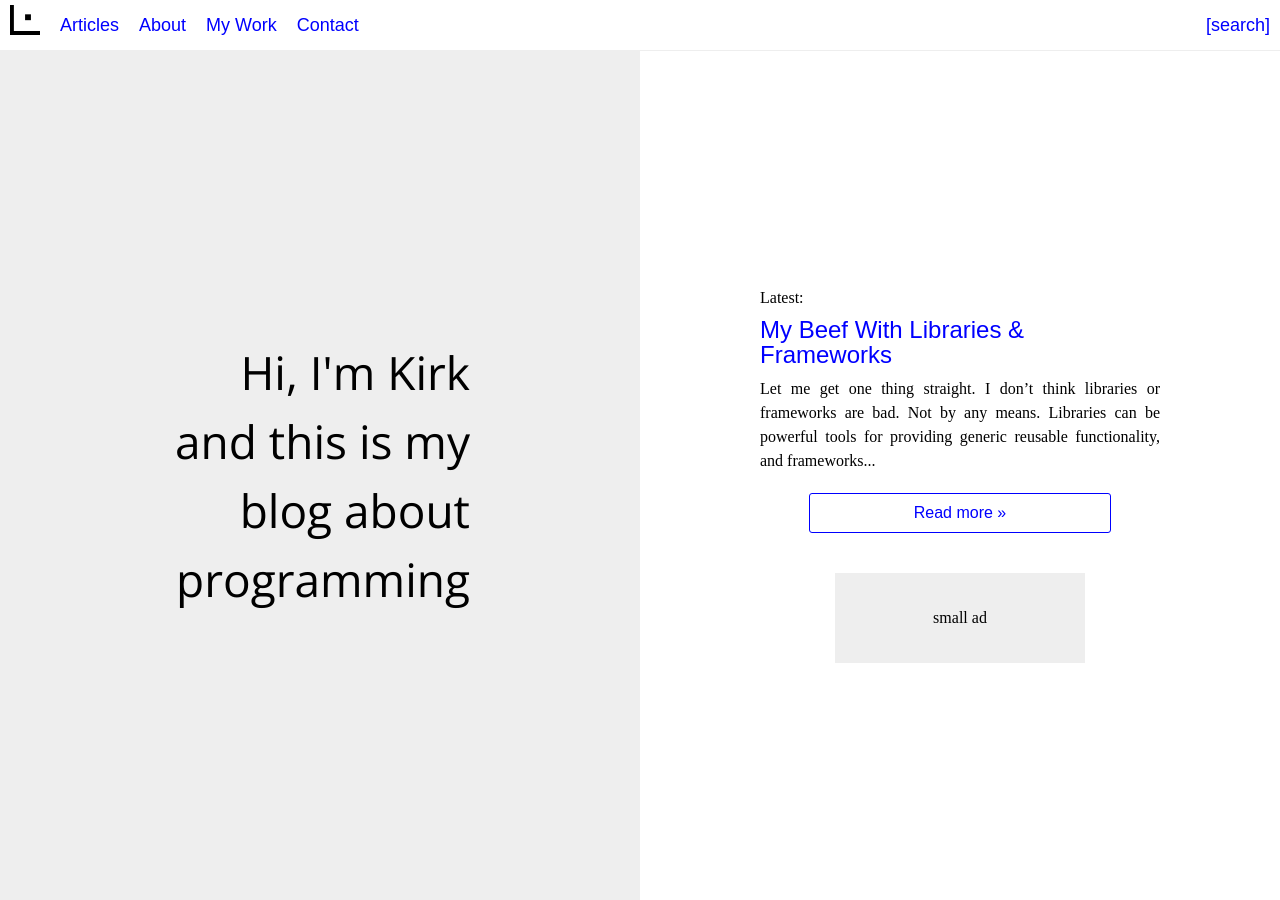
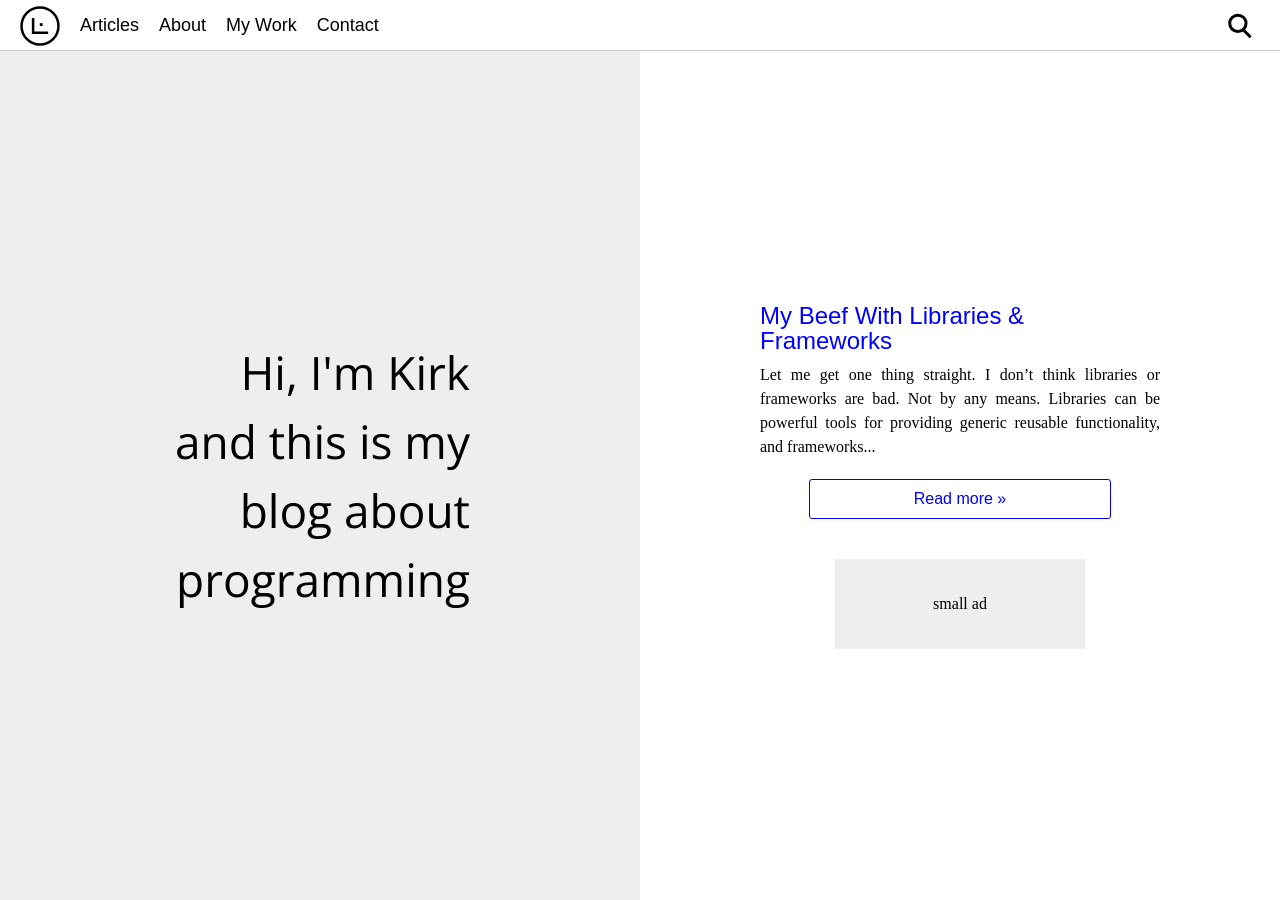
Before and after one commit to saricden/saricden.com, a Jekyll site: the page built from index.md, in a window 1280 px wide. Built offline with Jekyll 4.4.1, drawn with Linux system fonts in a browser that asks for light colours.

Commit message:
Adds more cooler responsiveness to the nav bar. Changes / adds icons too.

```diff
--- a/_includes/nav.html
+++ b/_includes/nav.html
@@ -6,6 +6,6 @@
       <a href="{{ page.url }}" title="{{ page.title }}">{{ page.title }}</a>
     {% endif %}
   {% endfor %}
-  <a class="mobile-nav">[hamburg]</a>
-  <a class="search">[search]</a>
+  <a class="mobile-nav"><img src="/src/img/hamburger.svg"></a>
+  <a class="search"><img src="/src/img/search.svg"></a>
 </nav>
--- a/_layouts/home.html
+++ b/_layouts/home.html
@@ -10,7 +10,6 @@
 
   <aside class="hm-latest vc-container">
     <div class="vc-content">
-      <label>Latest:</label>
       {% for post in site.categories.blog limit:1 %}
         <article>
           <h2><a href="{{ post.url }}">{{ post.title }}</a></h2>
--- a/src/css/main.css
+++ b/src/css/main.css
@@ -59,8 +59,8 @@
   width: 100%;
   box-sizing: border-box;
   margin: 0;
-  padding: 0;
-  border-bottom: solid 1px #EEE;
+  padding: 0 10px;
+  border-bottom: solid 1px #CCC;
   color: #000;
   background-color: #FFF;
 }
@@ -71,8 +71,9 @@
   line-height: 50px;
   padding: 0 10px;
   font-size: 18px;
+  color: #000;
 }
-nav.global a.search {
+nav.global a.search, nav.global a.mobile-nav {
   float: right;
   cursor: pointer;
 }
@@ -80,7 +81,7 @@
   display: none;
 }
 nav.global img {
-  vertical-align: text-bottom;
+  vertical-align: middle;
 }
 
 /* Fake ad variants (temp)
@@ -133,16 +134,13 @@
 }
 
 @media only screen and (max-width: 700px) {
-  nav.global a {
-    display: none;
-  }
-  nav.global a.logo, nav.global a.search, nav.global a.mobile-nav {
-    display: block;
-  }
-
   .btn {
     width: auto;
     max-width: none;
+  }
+
+  nav.global {
+    padding: 0;
   }
 
   .hm-title, .hm-latest {
@@ -161,3 +159,12 @@
     text-align: center;
   }
 }
+
+@media only screen and (max-width: 550px) {
+  nav.global a {
+    display: none;
+  }
+  nav.global a.logo, nav.global a.search, nav.global a.mobile-nav {
+    display: block;
+  }
+}
```
Also changed, not shown: src/img/hamburger.svg (added), src/img/logo.svg, src/img/search.svg (added).
